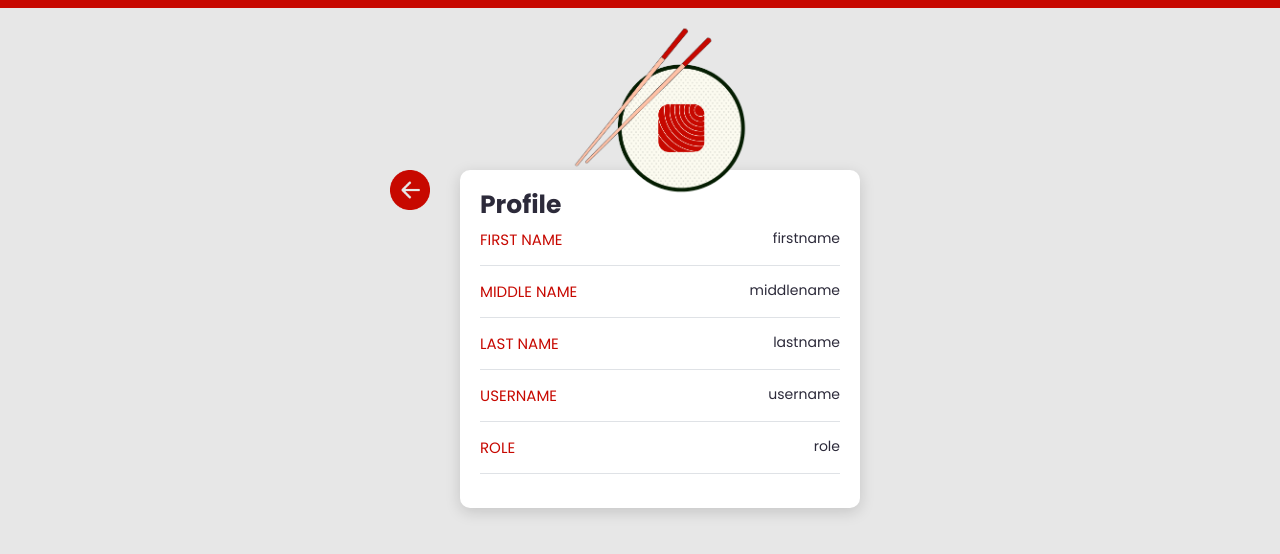
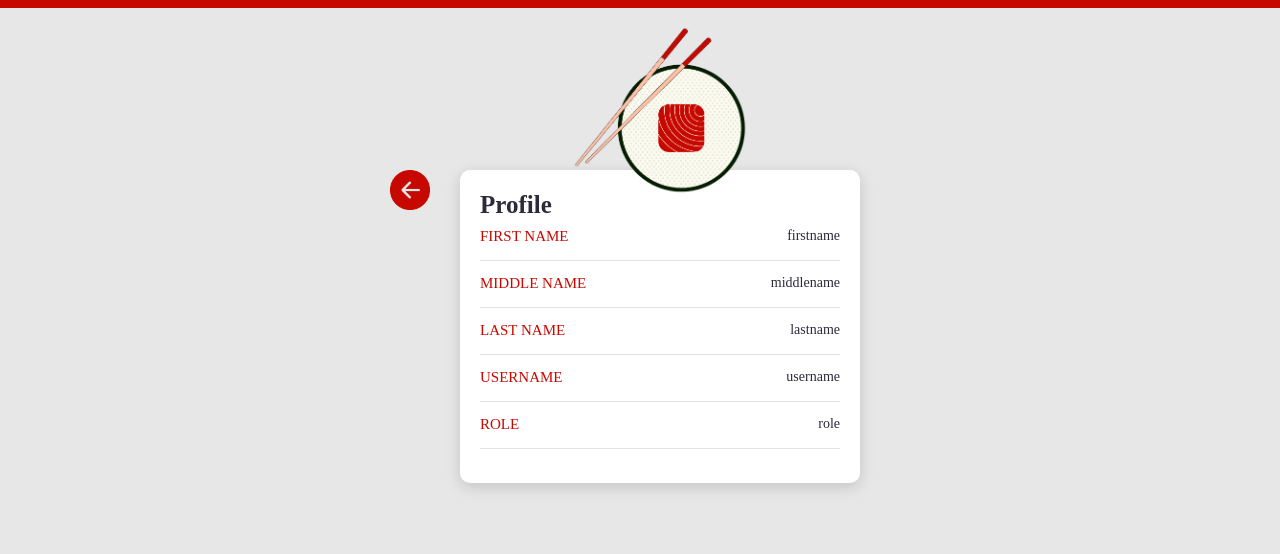
Before and after one commit to alvydepositar/KADS, a PHP site: page /KADS/admin/profile.php in a window 1280 px wide. Shown: the top 554 px of the page. Run offline with PHP 8.4, Linux system fonts and the light colour scheme.

Commit message:
admin site

```diff
--- a/admin/add-user.php
+++ b/admin/add-user.php
@@ -9,7 +9,7 @@
     <link rel="stylesheet" href="./css/customerstyle.css">
     <link href="../css/style.min.css" rel="stylesheet">
     <style>
-        body{font: 14px sans-serif; background-color:#e7e7e7; font-family: 'Poppins';color: #141C07;}
+        body{font: 14px sans-serif; background-color:#e7e7e7; font-family: 'Readex Pro';color: #141C07;}
         .wrapper{ width: 360px; padding: 20px; }
         .userblock{
             background-color: #fff;
--- a/admin/category.php
+++ b/admin/category.php
@@ -16,6 +16,7 @@
         .dropbtn {
         background-color: #4CAF50;
         color: white;
+        font-family: "Readex Pro";
         padding: 16px;
         font-size: 16px;
         border: none;
@@ -25,6 +26,7 @@
         .dropdown {
         position: relative;
         display: inline-block;
+        font-family: "Readex Pro";
         }
 
         .dropdown-content {
@@ -32,6 +34,7 @@
         position: absolute;
         background-color: #f9f9f9;
         min-width: 160px;
+        font-family: "Readex Pro";
         box-shadow: 0px 8px 16px 0px rgba(0,0,0,0.2);
         z-index: 1;
         }
@@ -40,6 +43,7 @@
         .dropdown-content a {
         color: black;
         padding: 12px 16px;
+        font-family: "Readex Pro";
         text-decoration: none;
         display: block;
         }
--- a/admin/delete-product.php
+++ b/admin/delete-product.php
@@ -44,7 +44,7 @@ if(isset($_POST["id"]) && !empty($_POST["id"])){
     <link href="../css/pagestyles.css" rel="stylesheet">
 
     <style>
-        body{font: 14px sans-serif; background-color:#e7e7e7; font-family: 'Poppins';color: #141C07;}
+        body{font: 14px sans-serif; background-color:#e7e7e7; font-family: 'Readex Pro';color: #141C07;}
         .wrapper{
             width: 600px;
             margin: 0 auto;
--- a/admin/delete-user.php
+++ b/admin/delete-user.php
@@ -43,7 +43,7 @@ if(isset($_POST["id"]) && !empty($_POST["id"])){
     <link href="../css/style.min.css" rel="stylesheet">
 
     <style>
-        body{font: 14px sans-serif; background-color:#e7e7e7; font-family: 'Poppins';color: #141C07;}
+        body{font: 14px sans-serif; background-color:#e7e7e7; font-family: 'Readex Pro';color: #141C07;}
         .wrapper{
             width: 600px;
             margin: 0 auto;
--- a/admin/edit-category.php
+++ b/admin/edit-category.php
@@ -43,7 +43,7 @@ header("Location: category.php");
     <link href="../css/style.min.css" rel="stylesheet">
     <link href="../css/pagestyles.css" rel="stylesheet">
     <style>
-        body{font: 14px sans-serif; background-color:#e7e7e7; font-family: 'Poppins';color: #141C07;}
+        body{font: 14px sans-serif; background-color:#e7e7e7; font-family: 'Readex Pro';color: #141C07;}
         .wrapper{
             width: 600px;
             margin: 0 auto;
--- a/admin/order-history.php
+++ b/admin/order-history.php
@@ -13,6 +13,9 @@
 
     <style>
         /* Style The Dropdown Button */
+        *{
+            font-family: "Readex Pro";
+        }
         .dropbtn {
         background-color: #4CAF50;
         color: white;
--- a/admin/products.php
+++ b/admin/products.php
@@ -13,6 +13,9 @@
 
     <style>
         /* Style The Dropdown Button */
+        *{
+            font-family: "Readex Pro";
+        }
         .dropbtn {
         background-color: #4CAF50;
         color: white;
--- a/admin/profile.php
+++ b/admin/profile.php
@@ -39,7 +39,7 @@
         .profile-card, .page-content-wrapper, .container-fluid{
             width: 600px;
         }
-        body{font: 14px sans-serif; background-color:#e7e7e7; font-family: 'Poppins';color: #2C2A3A;}
+        body{font: 14px sans-serif; background-color:#e7e7e7; font-family: 'Readex Pro';color: #2C2A3A;}
         .wrapper{ width: 360px; padding: 20px; }
         .wrapper{
             width: 400px;
--- a/admin/users.php
+++ b/admin/users.php
@@ -13,11 +13,15 @@
 
     <style>
         /* Style The Dropdown Button */
+        *{
+            font-family: "Readex Pro";
+        }
         .dropbtn {
         background-color: #4CAF50;
         color: white;
         padding: 16px;
         font-size: 16px;
+        font-family: "Readex Pro";
         border: none;
         cursor: pointer;
         }
--- a/admin/view-user.php
+++ b/admin/view-user.php
@@ -12,7 +12,7 @@
     <link href="../css/pagestyles.css" rel="stylesheet">
 
     <style>
-            body{font: 14px sans-serif; background-color:#eeeeee; font-family: 'Poppins';color: #141C07;}
+            body{font: 14px sans-serif; background-color:#eeeeee; font-family: 'Readex Pro';color: #141C07;}
 
             /* Style The Dropdown Button */
             .dropbtn {
```
Also changed, not shown: admin/dashboard.php (+9 -0 lines).
